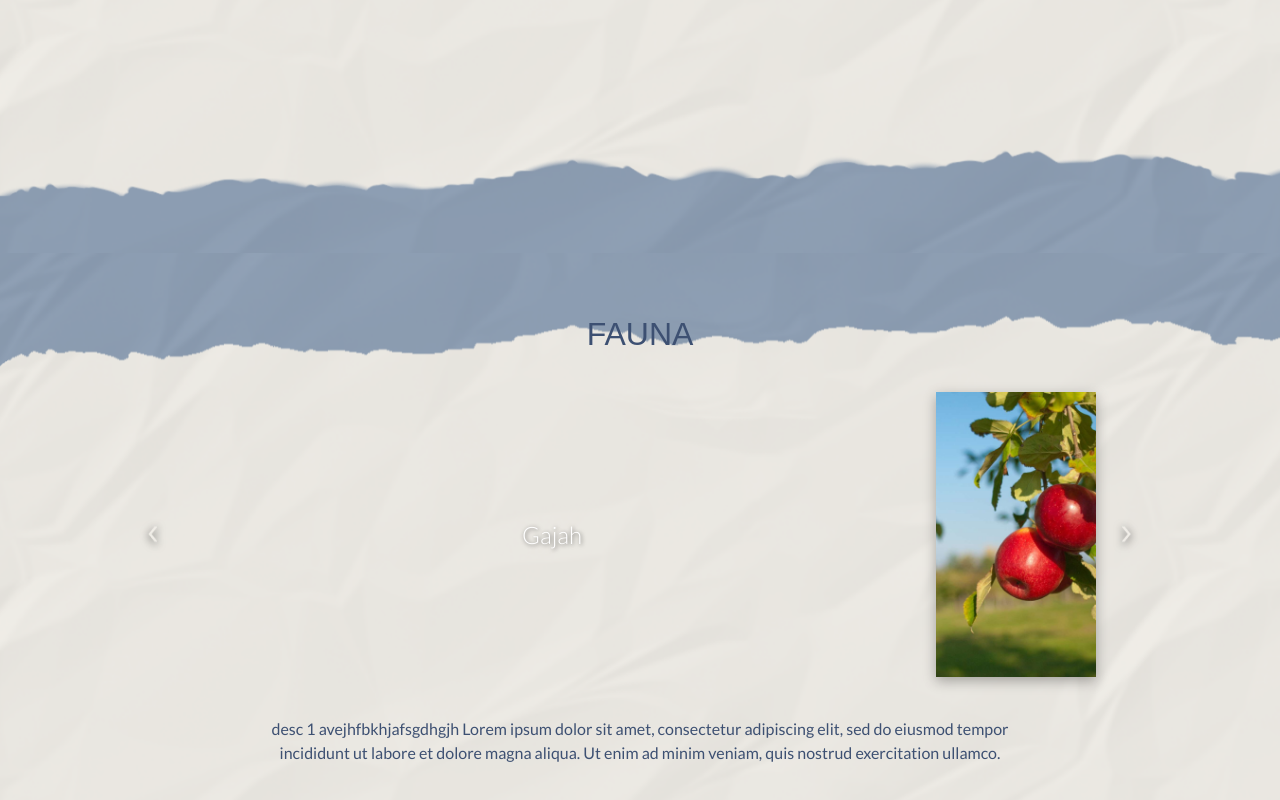
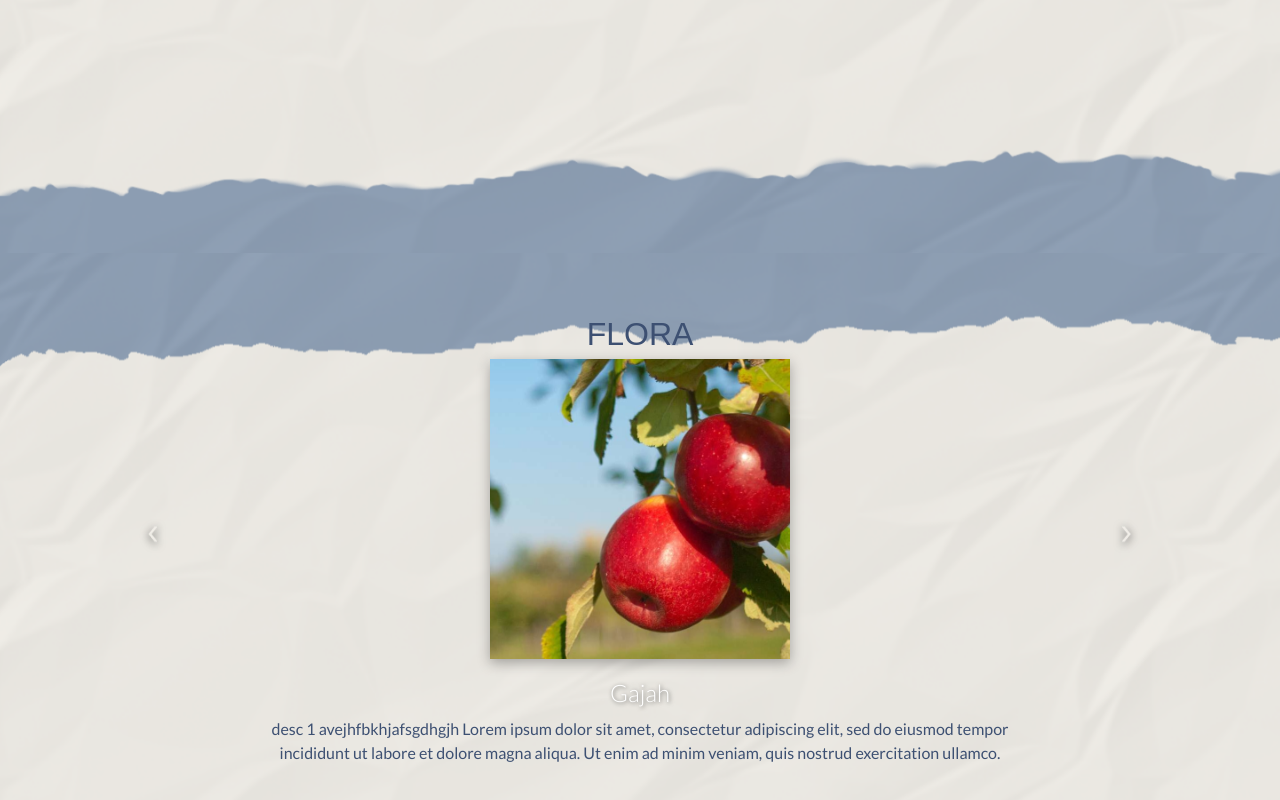
Before and after one commit to danellazs/WebKKN, a React (Vite) app: page /testing in a window 1280 px wide. Shown: the part 3877-4677 px from the top of the page. Built offline with nearby package versions, Linux system fonts and the light colour scheme; no server answers; a web font is replaced by a local one.

Commit message:
fixing landing page

```diff
--- a/src/components/florafauna.tsx
+++ b/src/components/florafauna.tsx
@@ -37,8 +37,6 @@ const FloraFauna: React.FC<FloraFaunaProps> = ({ type = "flora" }) => {
       prev === 0 ? floraFaunaItems.length - 1 : prev - 1
     );
   };
-
-  const isReversed = type === "fauna";
 
   return (
     <div
@@ -106,7 +104,7 @@ const FloraFauna: React.FC<FloraFaunaProps> = ({ type = "flora" }) => {
          <div
             style={{
             display: "flex",
-            flexDirection: isReversed ? "row-reverse" : "row",
+            flexDirection: "column",
             alignItems: "center",
             gap: "1rem",
             flex: 1,
@@ -116,14 +114,14 @@ const FloraFauna: React.FC<FloraFaunaProps> = ({ type = "flora" }) => {
         {/* Image */}
         <div
             style={{
-            aspectRatio: "9 / 16",
+            aspectRatio: "1 / 1",
             maxHeight: "100%",
             display: "flex",
             justifyContent: "center",
             alignItems: "center",
             backgroundColor: "#000",
             flexShrink: 0,
-            width: "160px", // fix agar gambar tidak terdorong
+            maxWidth: "300px", // fix agar gambar tidak terdorong
             }}
         >
             <img
@@ -132,7 +130,7 @@ const FloraFauna: React.FC<FloraFaunaProps> = ({ type = "flora" }) => {
             style={{
                 width: "100%",
                 height: "100%",
-                objectFit: "contain",
+                objectFit: "cover",
                 boxShadow: "0 4px 12px rgba(0,0,0,0.3)",
             }}
             />
@@ -197,7 +195,7 @@ const FloraFauna: React.FC<FloraFaunaProps> = ({ type = "flora" }) => {
         <p
           style={{
             fontFamily: "Lato, sans-serif",
-            fontSize: "1rem",
+            fontSize: "clamp(0.85rem, 2vw, 1rem)",
             color: "#3D5072",
             fontWeight: 400,
           }}
--- a/src/components/hero.tsx
+++ b/src/components/hero.tsx
@@ -100,7 +100,7 @@ const ombak3Move = Math.min(scrollOffset * 0.3, 100); // was 0.25, 80
       <ThreeImageSection />
       <ZoomIsland />
       <FloraFauna />
-      <FloraFauna type="fauna" />
+      <FloraFauna />
     </section>
   );
 };
```
